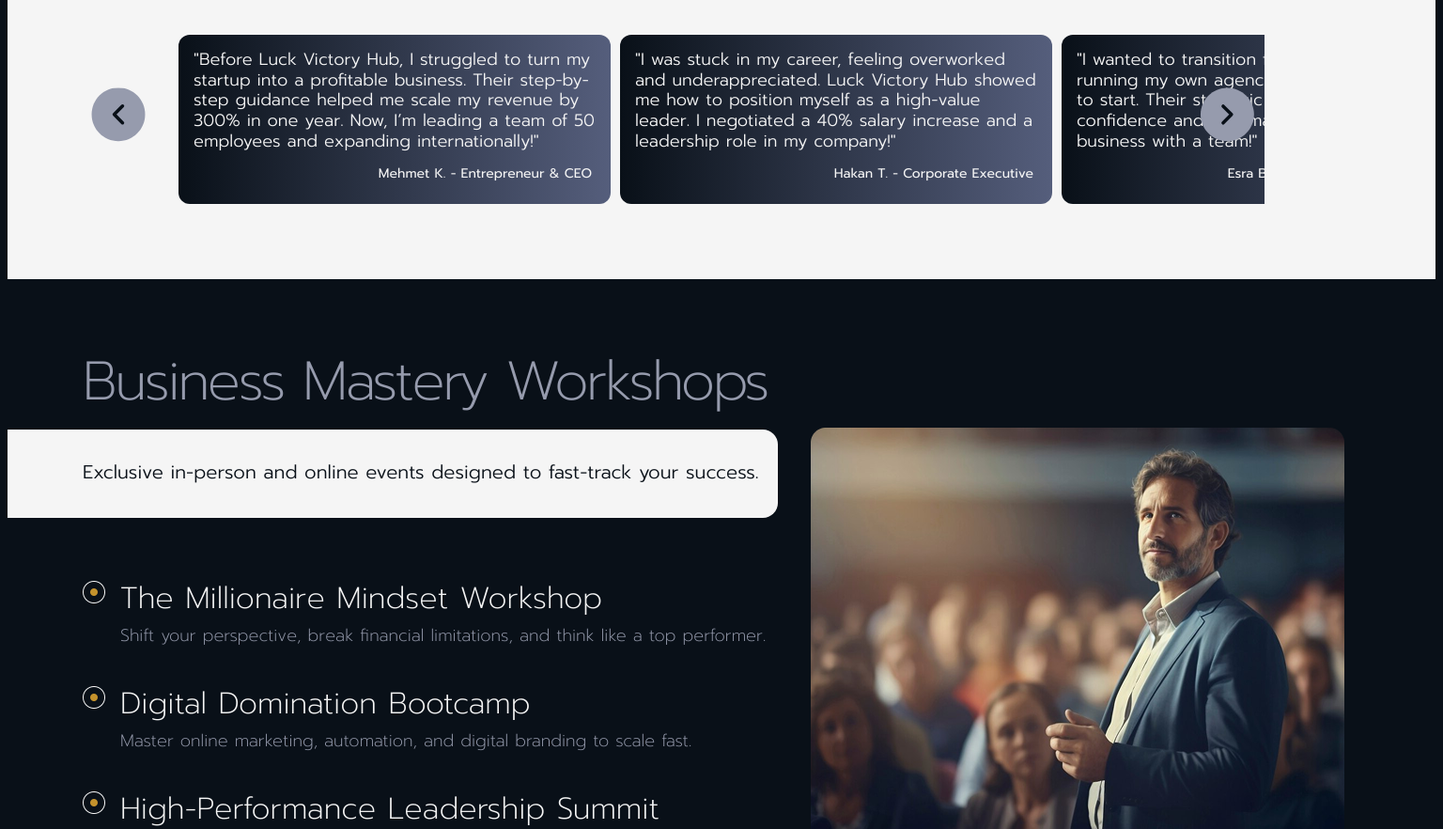
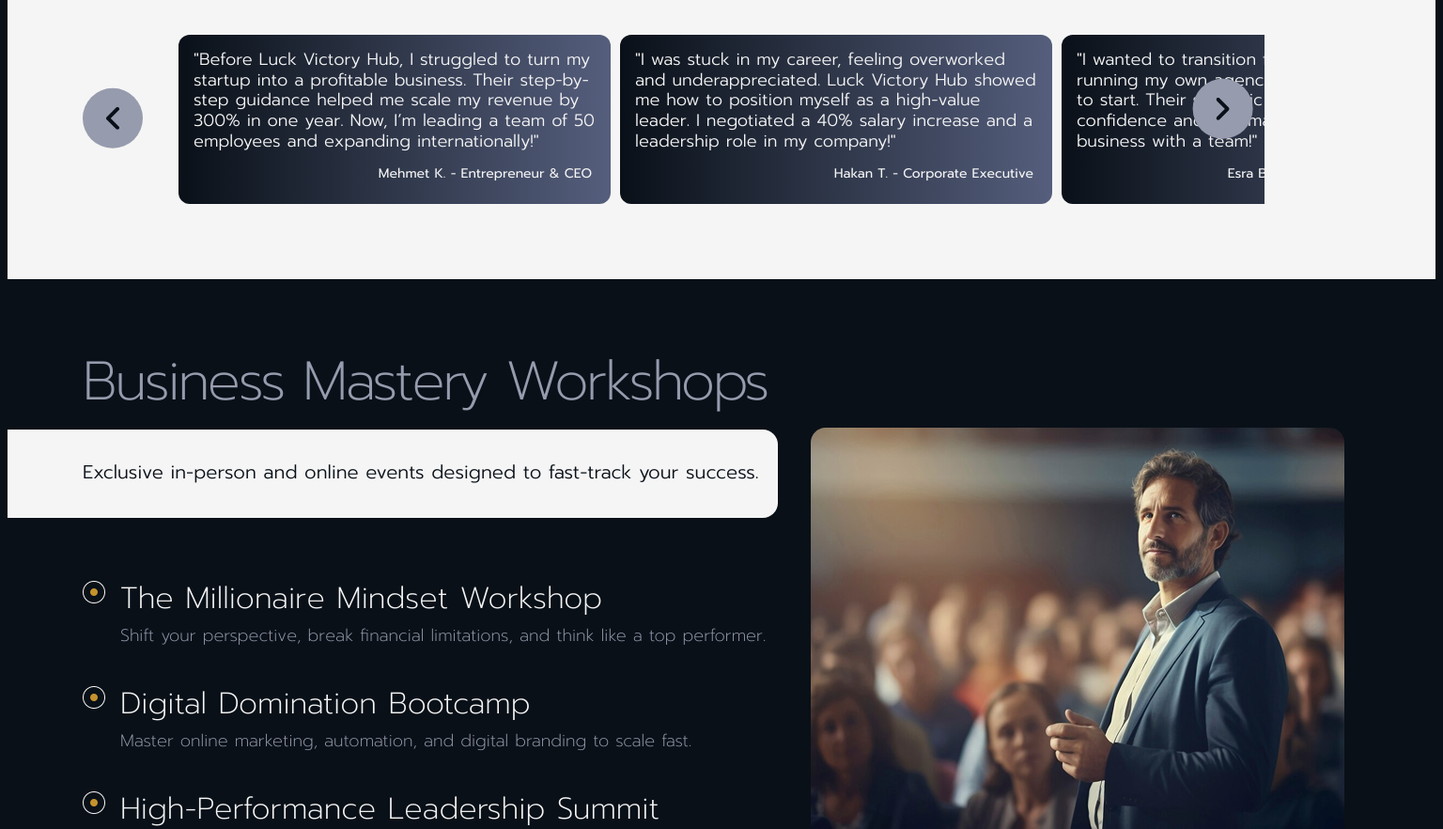
Before and after one commit to Kateryna-Katya/luck-victory, a website built with Vite: page src/index.html in a window 1536 px wide. Shown: the part 3838-4720 px from the top of the page at 94% size. Built offline with nearby package versions, Linux system fonts and the light colour scheme.

Commit message:
add button hover

```diff
--- a/src/css/main.css
+++ b/src/css/main.css
@@ -498,7 +498,17 @@
   }
   .custom-arrow{
     border: none;
-    background-color:inherit;
+    border-radius: 100px;
+    background-color: #969bad;
+    width: 64px;
+    height: 64px;
+    display: flex;
+    align-items: center;
+    justify-content: center;
+    transition: background-color 0.3s ease;
+  }
+  .custom-arrow:hover {
+    background-color: #091018;
   }
   .custom-next {
     position: absolute;
@@ -508,6 +518,13 @@
   }
   .custom-next {
     position: absolute;
+   }
+   .arrow{
+    stroke: #091018;
+    transition: stroke 0.3s ease;
+   }
+   .arrow:hover{
+    stroke: #969bad;
    }
   .custom-pagination {
     display: none;
--- a/src/partials/main.html
+++ b/src/partials/main.html
@@ -170,15 +170,20 @@
     <div class="custom-navigation transformations-nav">
       <button class="custom-arrow custom-prev" aria-label="Previous slide">
 
-        <svg class="arrow" width="64" height="64" aria-hidden="true">
+        <!-- <svg class="arrow" width="64" height="64" aria-hidden="true">
           <use href="/img/sprite.svg#icon-arrow-left"></use>
+        </svg> -->
+        <svg class="arrow" width="14" height="24" viewBox="0 0 14 24" fill="none" xmlns="http://www.w3.org/2000/svg">
+          <path d="M12 22L2 12L12 2"  stroke-width="4" stroke-linecap="round" stroke-linejoin="round" />
         </svg>
-
       </button>
 
       <button class="custom-arrow custom-next" aria-label="Next slide">
-        <svg class="arrow" width="64" height="64" aria-hidden="true">
+        <!-- <svg class="arrow" width="64" height="64" aria-hidden="true">
           <use href="/img/sprite.svg#icon-arrow-left"></use>
+        </svg> -->
+        <svg class="arrow" width="14" height="24" viewBox="0 0 14 24" fill="none" xmlns="http://www.w3.org/2000/svg">
+          <path d="M12 22L2 12L12 2"  stroke-width="4" stroke-linecap="round" stroke-linejoin="round" />
         </svg>
       </button>
     </div>
```
